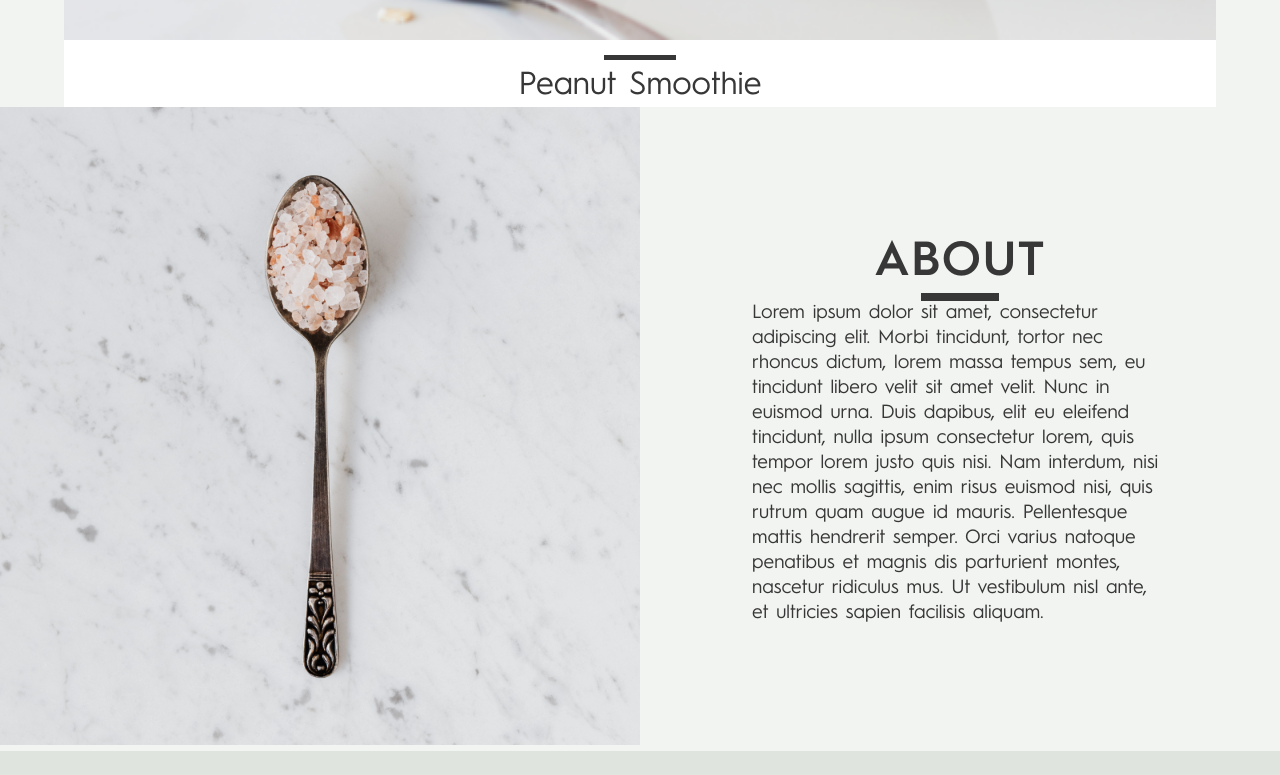
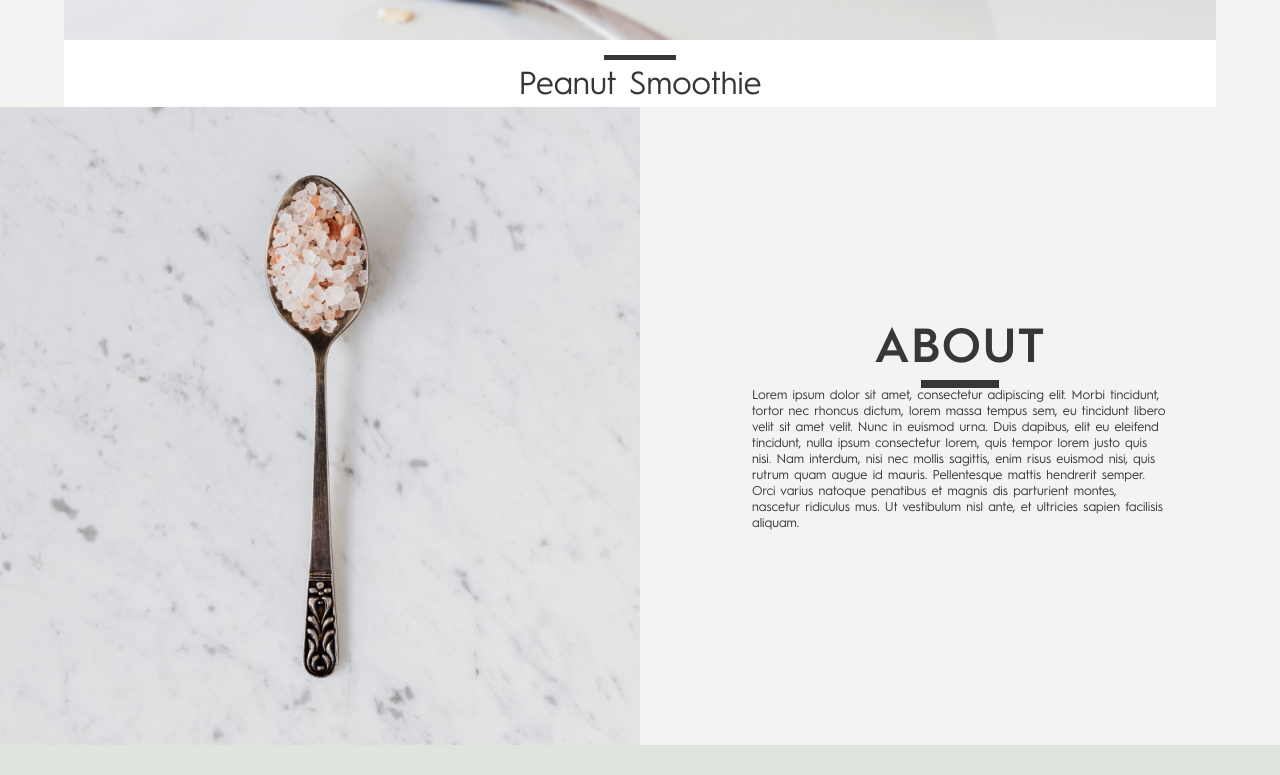
Before and after one commit to LuisAndrade18/recipesTests, a React (Create React App) app: page / in a window 1280 px wide. Shown: the part 3645-4420 px from the top of the page. Built offline with nearby package versions, Linux system fonts and the light colour scheme.

Commit message:
alteração tamano fonte

```diff
--- a/src/components/main/components/about/About.js
+++ b/src/components/main/components/about/About.js
@@ -5,9 +5,7 @@ import * as S from './Style';
 const About = () => {
   return (
     <S.About>
-      <figure>
         <img src={Spoon} alt="" />
-      </figure>
       <S.Text>
         <div>
           <h2>ABOUT</h2>
--- a/src/components/main/components/about/Style.js
+++ b/src/components/main/components/about/Style.js
@@ -24,11 +24,16 @@ export const About = styled.div`
   @media (min-width: 1000px) {
     flex-direction: row;
     justify-content: space-between;
+    img{
+      width: 50%;
+    }
     figure {
       width: 50%;
     }
-    p{
+    p {
       width: 65%;
+      font-size: 1vw;
+      max-width: none;
     }
   }
 `;
```
